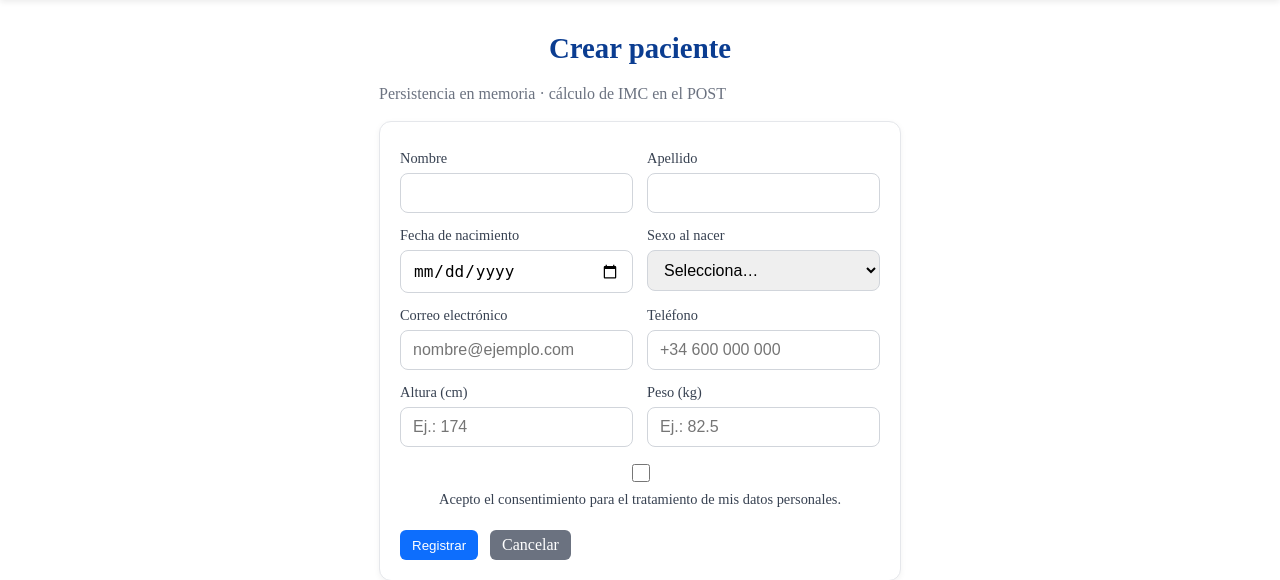
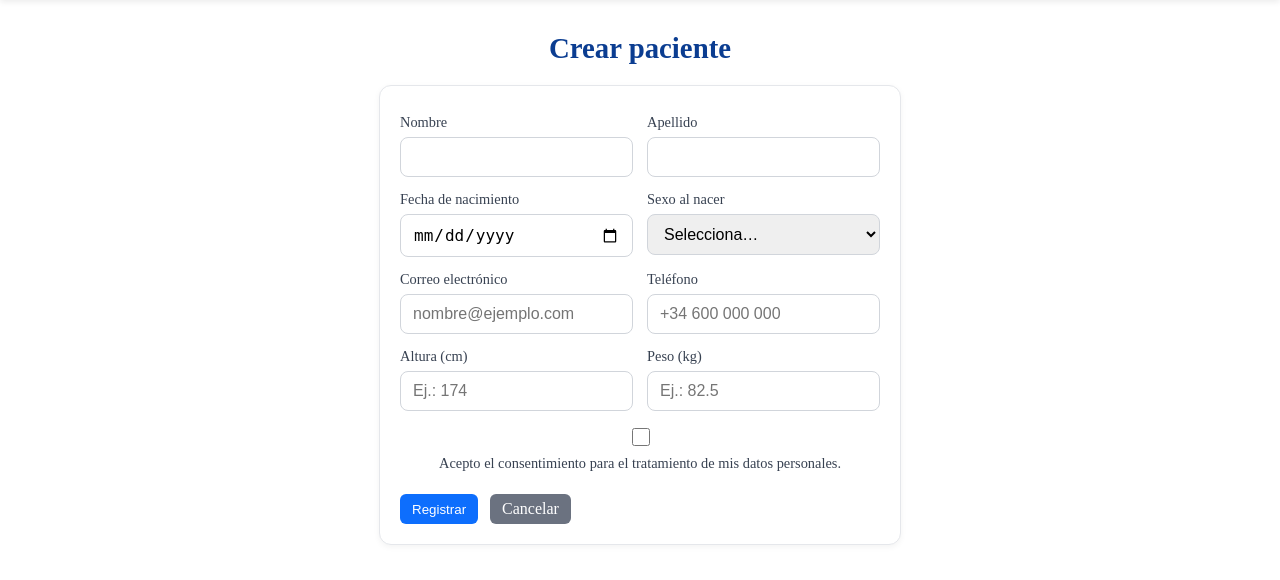
Before and after one commit to sulbaranjc/monolito-basico-madimc, a FastAPI app: page /patients/create in a window 1280 px wide. Shown: the part 151-731 px from the top of the page. Run offline with FastAPI, Linux system fonts and the light colour scheme.

Commit message:
feat: Eliminar subtítulo innecesario en la página de creación de pacientes

```diff
--- a/app/templates/patients_create.html
+++ b/app/templates/patients_create.html
@@ -8,7 +8,6 @@
 {% block content %}
   <div class="form-page">
     <h2>Crear paciente</h2>
-    <p class="subtitle">Persistencia en memoria · cálculo de IMC en el POST</p>
 
     {# Bloque resumen de errores (opcional) #}
     {% if errors_list and errors_list|length %}
```
Also changed, not shown: 1 other file.
